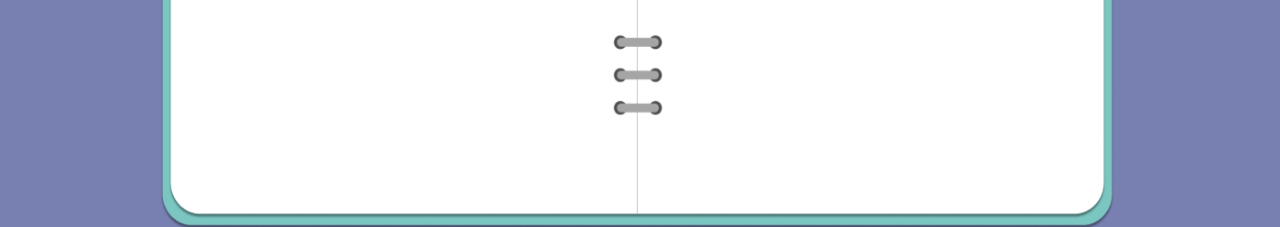
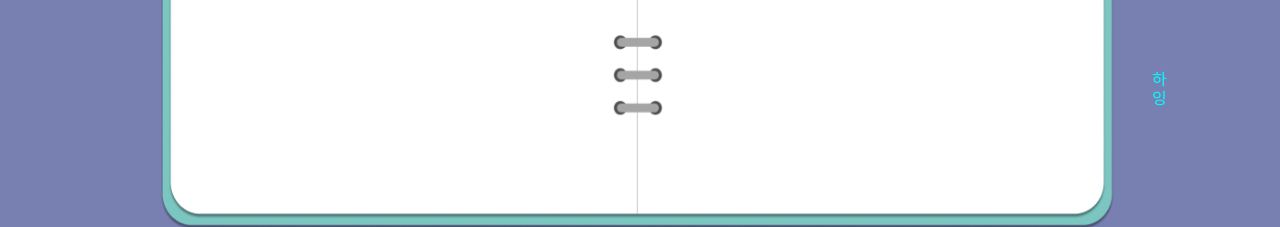
Before and after one commit to Twochi/Today_React, a React (Create React App) app: page /signUp in a window 1280 px wide. Shown: the part 460-687 px from the top of the page. Built offline with nearby package versions, Linux system fonts and the light colour scheme; a web font is replaced by a local one.

Commit message:
giwonCommit\

```diff
--- a/src/pages/account/signUp/SignUp.jsx
+++ b/src/pages/account/signUp/SignUp.jsx
@@ -8,7 +8,9 @@ function SignUp() {
         <>
 
             <Note>
-
+                <div className={style.mainContainer}>
+                    <div className={style.memberDetails}>하잉</div>
+                </div>
             </Note>
 
 
```
